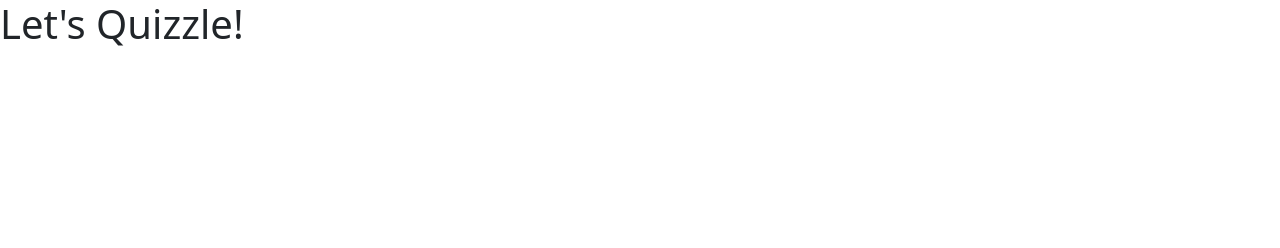
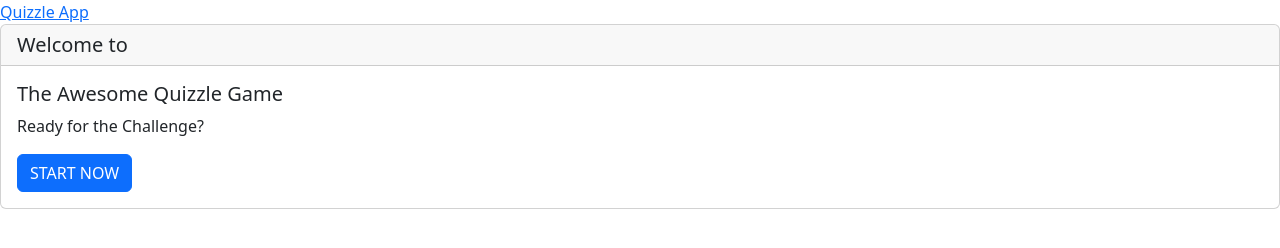
Before and after one commit to jenschmitt/Quizapp, a plain HTML site: page index.html in a window 1280 px wide. Drawn offline with nearby package versions, Linux system fonts and the light colour scheme.

Commit message:
first card designed

```diff
--- a/index.html
+++ b/index.html
@@ -3,16 +3,31 @@
 <head>
     <meta charset="UTF-8">
     <meta name="viewport" content="width=device-width, initial-scale=1.0">
-    <title>Quizzle</title>
-    <script src="script.js"></script>
     <link rel="stylesheet" href="style.css">
     <link rel="stylesheet" href="fonts.css">
-    <link rel="stylesheet" href="node_modules/bootstrap/dist/css/bootstrap.min.css">
+    <script src="script.js"></script>
+    <title>Quizzle</title>
+<!-- bootstrap files -->
+    <link href="https://cdn.jsdelivr.net/npm/bootstrap@5.3.2/dist/css/bootstrap.min.css" rel="stylesheet" integrity="sha384-T3c6CoIi6uLrA9TneNEoa7RxnatzjcDSCmG1MXxSR1GAsXEV/Dwwykc2MPK8M2HN" crossorigin="anonymous">
+    <script src="https://cdn.jsdelivr.net/npm/bootstrap@5.3.2/dist/js/bootstrap.bundle.min.js" integrity="sha384-C6RzsynM9kWDrMNeT87bh95OGNyZPhcTNXj1NW7RuBCsyN/o0jlpcV8Qyq46cDfL" crossorigin="anonymous"></script>
+
+
 </head>
 
 <body>
     <header>
-        <h1>Let's Quizzle!</h1>
+        <a class="brand" href="#">Quizzle App</a>
     </header>
+
+    <div class="card">
+        <h5 class="card-header">Welcome to</h5>
+        <div class="card-body">
+            <h5 class="card-title">The Awesome Quizzle Game</h5>
+            <p class="card-text">Ready for the Challenge?</p>
+            <a href="#" class="btn btn-primary">START NOW</a>
+        </div>
+    </div>
+
+    </div>
 </body>
 </html>
--- a/package.json
+++ /dev/null
@@ -1,5 +0,0 @@
-{
-  "dependencies": {
-    "bootstrap": "^5.3.2"
-  }
-}
```
Also changed, not shown: 2 other files.
